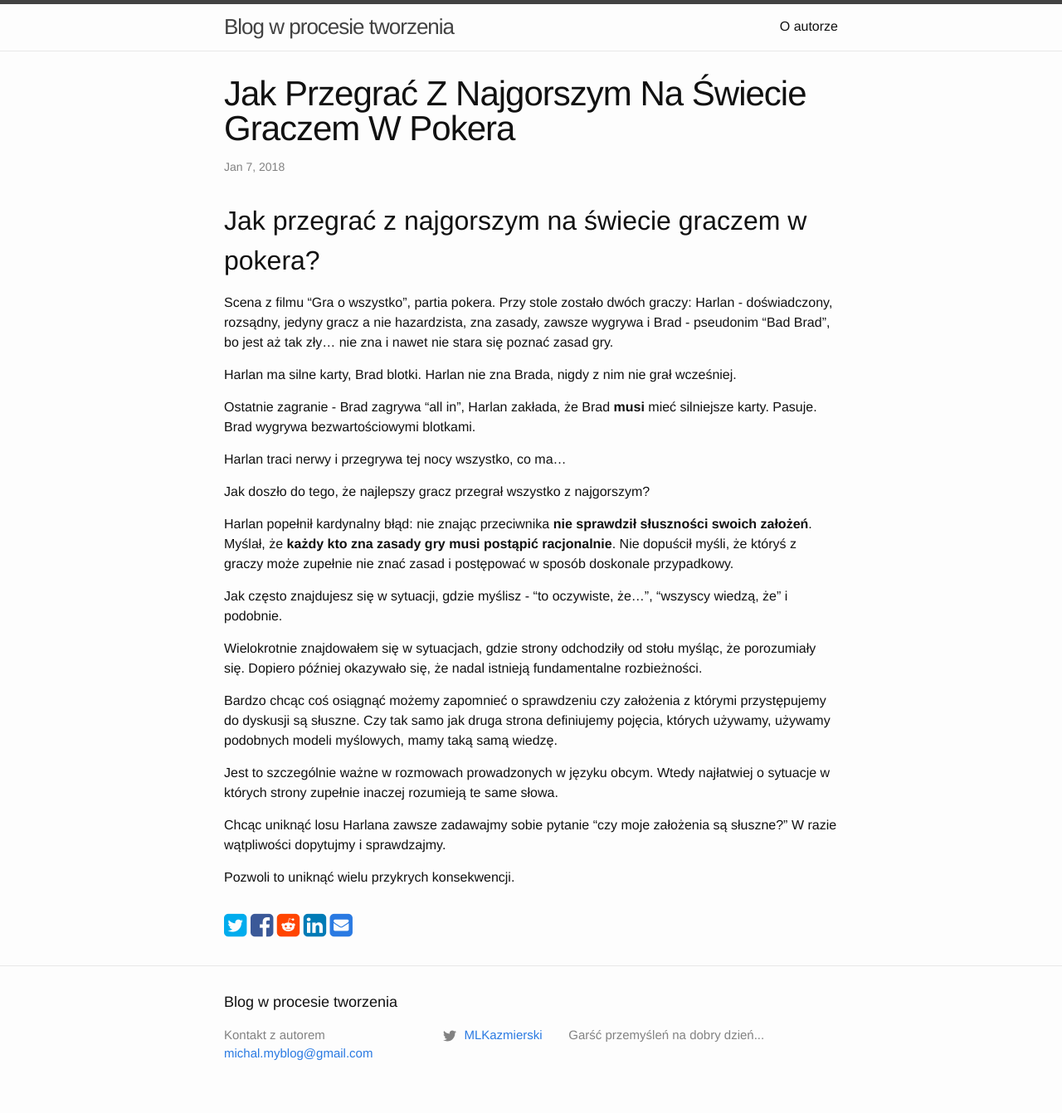
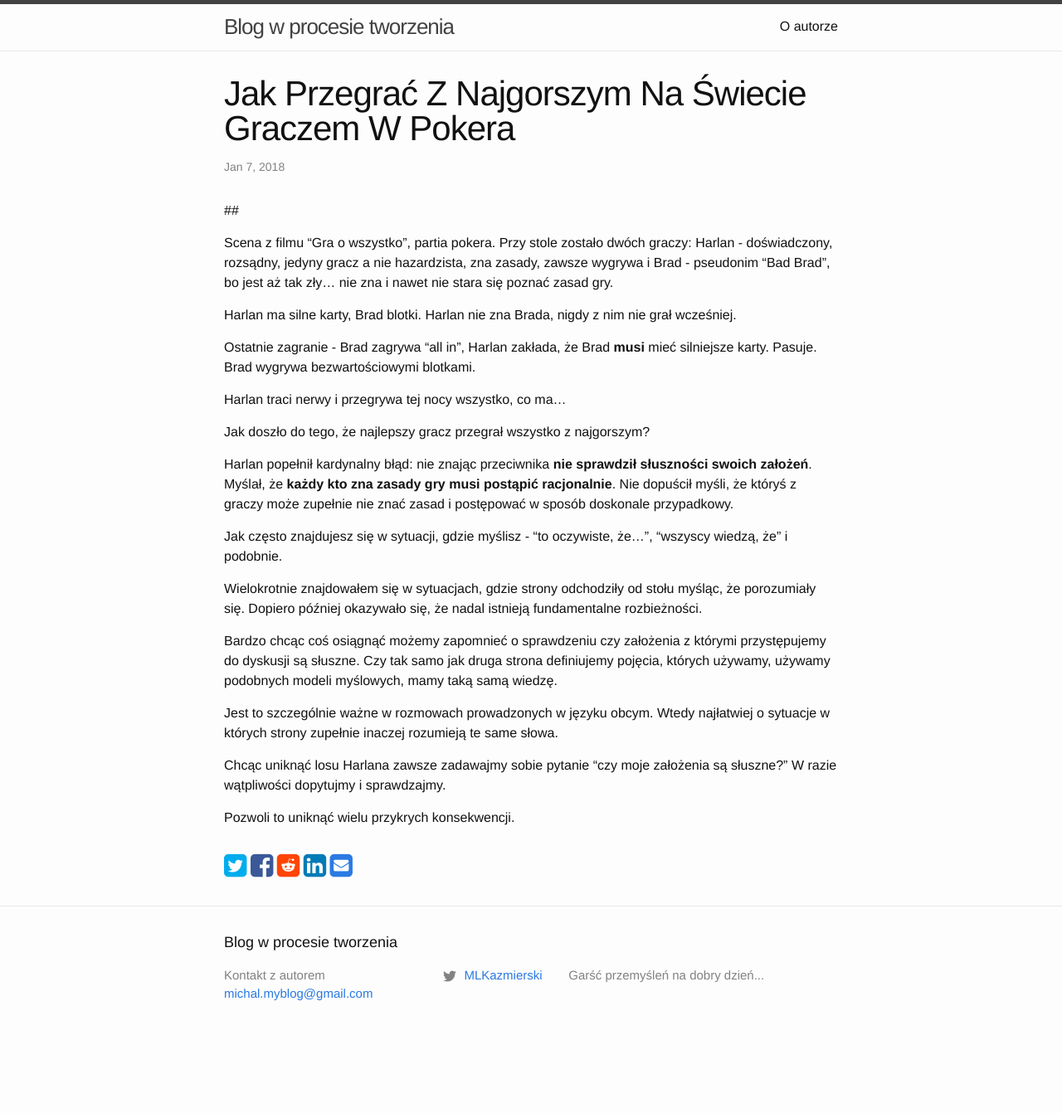
Before and after one commit to kazmiermik/kazmiermik.github.io, a Jekyll site: the page built from _posts/2018-01-07-jak-przegrać-z-najgorszym-na-świecie-graczem-w-pokera.md, in a window 1280 px wide. Shown: the whole page at 83% size. Built offline with Jekyll 4.4.1, drawn with Linux system fonts in a browser that asks for light colours; comment, search, counter and statistics services are not loaded; after the commit the page ends 1270 px from its top, so only the background shows below that.

Commit message:
Update 2018-01-07-jak-przegrać-z-najgorszym-na-świecie-graczem-w-pokera.md

```diff
--- a/_posts/2018-01-07-jak-przegrać-z-najgorszym-na-świecie-graczem-w-pokera.md
+++ b/_posts/2018-01-07-jak-przegrać-z-najgorszym-na-świecie-graczem-w-pokera.md
@@ -7,7 +7,7 @@ description: >-
   Jak dochodzi do tego, że dzieje się coś, czego się zupełnie nie spodziewamy?
   Choć przecież wszystko było jasne!
 ---
-## Jak przegrać z najgorszym na świecie graczem w pokera?
+##
 
 Scena z filmu "Gra o wszystko", partia pokera. Przy stole zostało dwóch graczy: Harlan - doświadczony, rozsądny, jedyny gracz a nie hazardzista, zna zasady, zawsze wygrywa i Brad - pseudonim "Bad Brad", bo jest aż tak zły... nie zna i nawet nie stara się poznać zasad gry.
 
```
